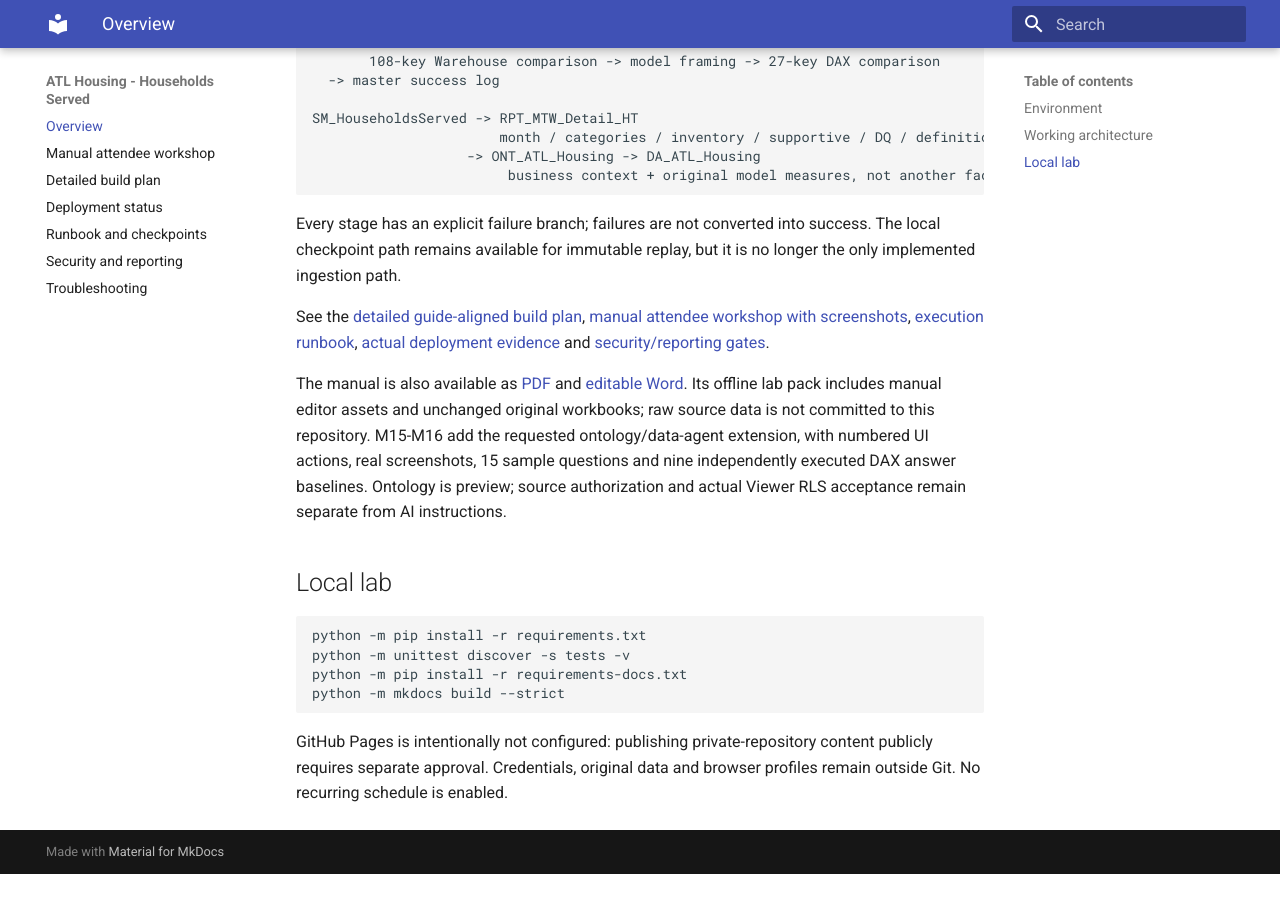
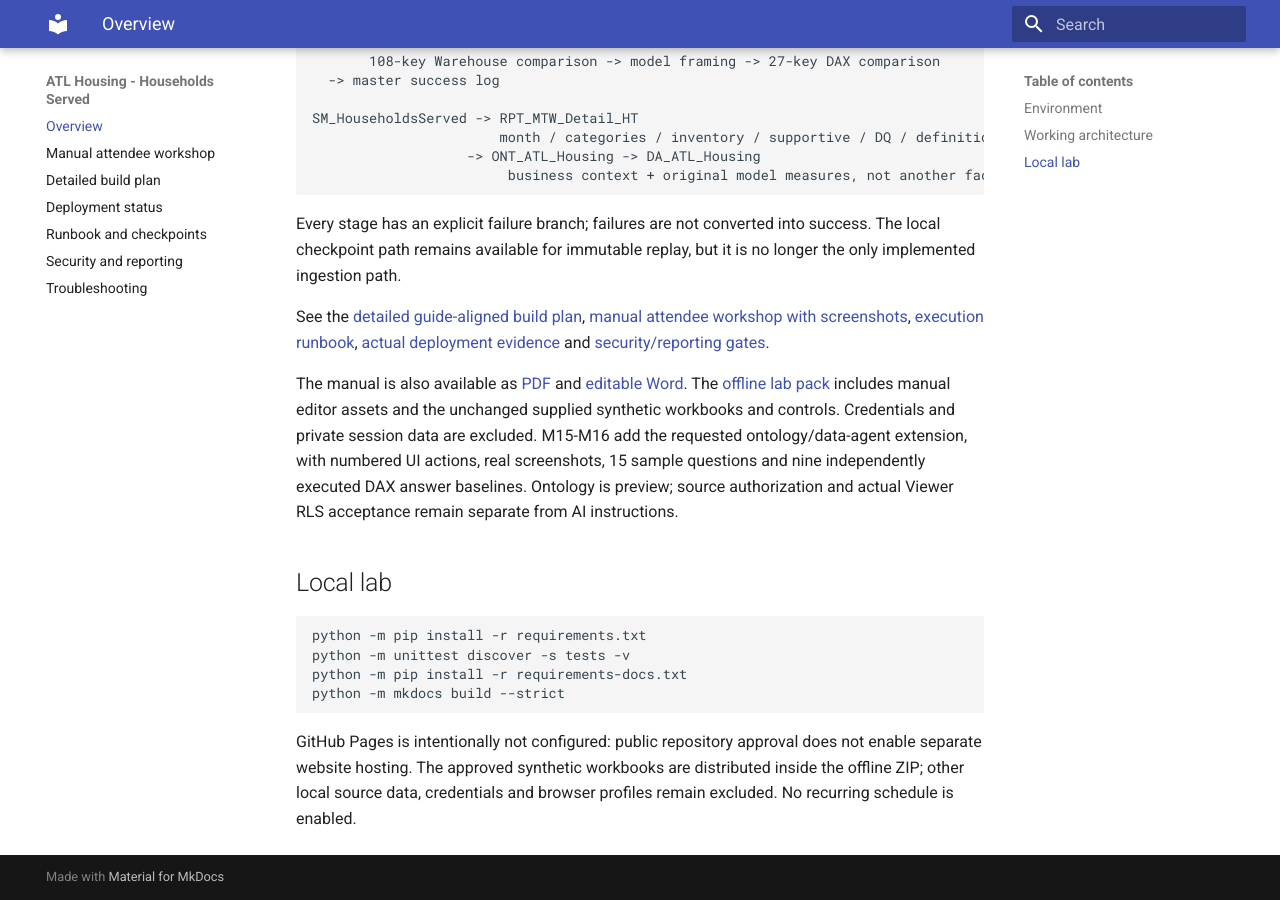
Before and after one commit to machanth/fabricatlhousingdemo, an MkDocs documentation site: the page built from docs/index.md, in a window 1280 px wide and 900 px high, scrolled down 1360 px. Built offline with MkDocs 1.6.1 and Material for MkDocs 9.7.7, drawn with Linux system fonts in a browser that asks for light colours; before the commit the page ends 2234 px from its top, so only the background shows below that; some of the changed text lies outside the part shown.

Commit message:
docs: publish workshop downloads and offline synthetic data pack
Co-authored-by: Copilot App <223556219+Copilot@users.noreply.github.com>

````diff
--- a/docs/downloads/workshop-attendee-guide.html
+++ b/docs/downloads/workshop-attendee-guide.html
@@ -1195,7 +1195,7 @@ module is not required to manufacture missing data or bypass access controls.</p
 </ol>
 <p><strong>Check:</strong> actual control/sync/deployment evidence, or explicit Pending approvals.
 <strong>Stop:</strong> guessed groups, invented labels, public publishing or unapproved target workspaces.
-<strong>Catch-up:</strong> instructor demonstration; keep the private manual lab pack.</p>
+<strong>Catch-up:</strong> instructor demonstration; keep the approved manual lab pack.</p>
 <h2 id="m13-spark-dq-reconciliation-and-the-final-master-acceptance-run">M13. Spark DQ, reconciliation and the final master acceptance run</h2>
 <p><strong>Objective:</strong> detect seeded defects, fail structural errors and prove the final
 Warehouse and Direct Lake outputs after a real orchestrated refresh.</p>
@@ -1962,7 +1962,7 @@ They must target your assigned Warehouse/workspace only.</p>
 </tr>
 <tr>
 <td>data\excel</td>
-<td>Unchanged readable originals, included only in the private distribution pack</td>
+<td>Unchanged supplied synthetic workbooks, included in the approved distribution pack</td>
 </tr>
 <tr>
 <td>data\controls</td>
--- a/docs/index.md
+++ b/docs/index.md
@@ -63,9 +63,10 @@ See the [detailed guide-aligned build plan](build-plan.md),
 and [security/reporting gates](security-reporting.md).
 
 The manual is also available as [PDF](downloads/ATL-Housing-Workshop-Manual.pdf)
-and [editable Word](downloads/ATL-Housing-Workshop-Manual.docx). Its offline lab
-pack includes manual editor assets and unchanged original workbooks; raw source
-data is not committed to this repository. M15-M16 add the requested ontology/data-agent
+and [editable Word](downloads/ATL-Housing-Workshop-Manual.docx). The
+[offline lab pack](downloads/ATL-Housing-Manual-Workshop-Pack.zip) includes manual
+editor assets and the unchanged supplied synthetic workbooks and controls.
+Credentials and private session data are excluded. M15-M16 add the requested ontology/data-agent
 extension, with numbered UI actions, real screenshots, 15 sample questions and
 nine independently executed DAX answer baselines. Ontology is preview; source
 authorization and actual Viewer RLS acceptance remain separate from AI instructions.
@@ -79,6 +80,7 @@ python -m pip install -r requirements-docs.txt
 python -m mkdocs build --strict
 ```
 
-GitHub Pages is intentionally not configured: publishing private-repository
-content publicly requires separate approval. Credentials, original data and
-browser profiles remain outside Git. No recurring schedule is enabled.
+GitHub Pages is intentionally not configured: public repository approval does not
+enable separate website hosting. The approved synthetic workbooks are distributed
+inside the offline ZIP; other local source data, credentials and browser profiles
+remain excluded. No recurring schedule is enabled.
````
Also changed, not shown: other parts of docs/downloads/workshop-attendee-guide.html (+1 -1 lines), other parts of docs/index.md (+1 -1 lines), README.md (+11 -0 lines), docs/deployment-status.md (+5 -3 lines), docs/workshop-attendee-guide.md (+3 -3 lines), 4 other files.
